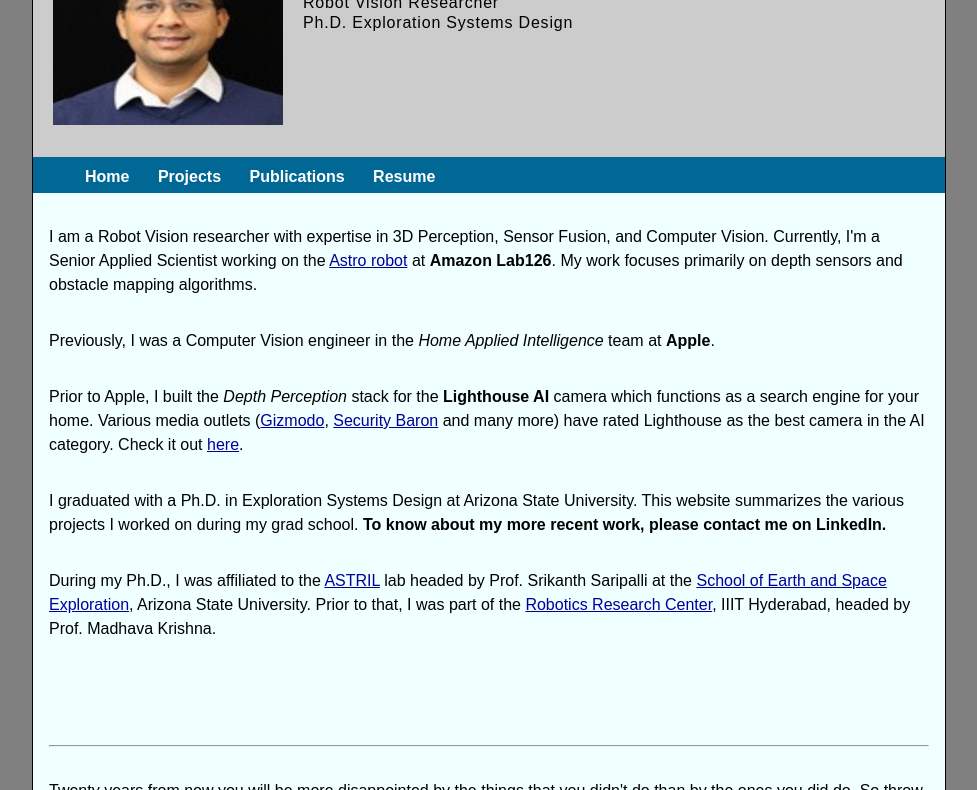
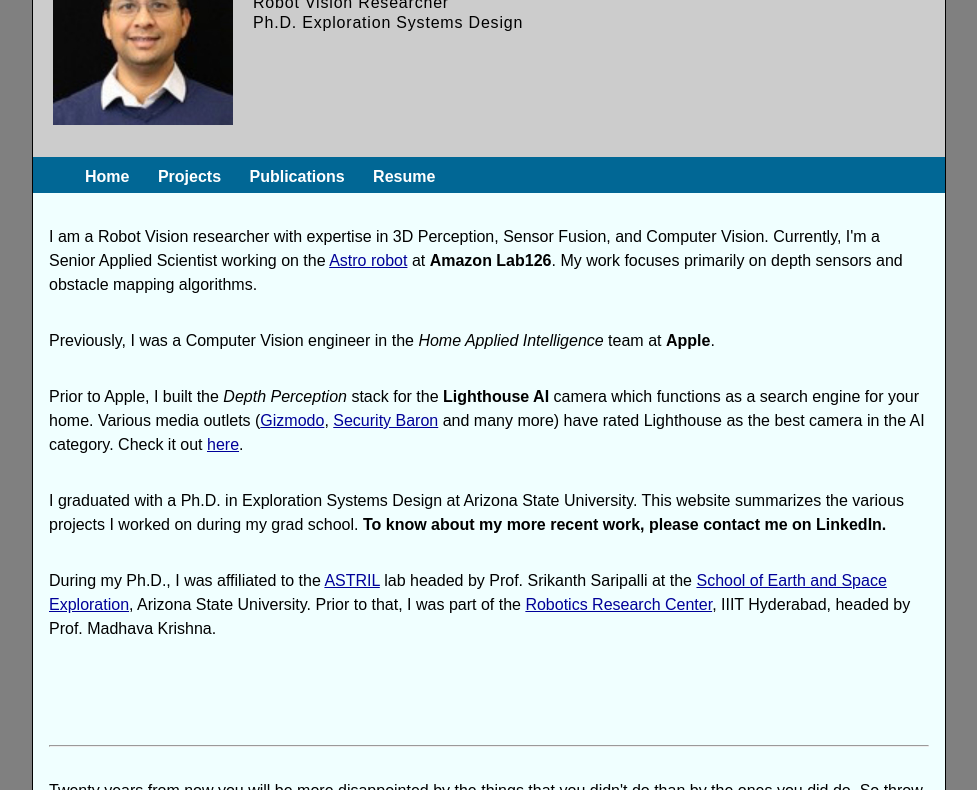
Before and after one commit to aravindhankrishnan/aravindhankrishnan.github.io, a plain HTML site: page home.html in a window 1280 px wide. Shown: the part 80-870 px from the top of the page, without its empty margins (151-1128 px from the left). Drawn offline with Linux system fonts and the light colour scheme.

Commit message:
Updating file names

```diff
--- a/home.html
+++ b/home.html
@@ -12,7 +12,7 @@
 
 <div id="centerColumn">
 	<div id="header">
-	 <img align="left" src="me.jpg" width="230" height="180" hspace="20" >
+	 <img align="left" src="me-updated.jpg" width="180" height="180" hspace="20" >
 		<h1>Aravindhan K Krishnan</h1>
 	<h2>Robot Vision Researcher <br>
         Ph.D. Exploration Systems Design </h2>
```
Also changed, not shown: projects.html (+1 -1 lines), publications.html (+1 -1 lines), resume.html (+1 -1 lines).
